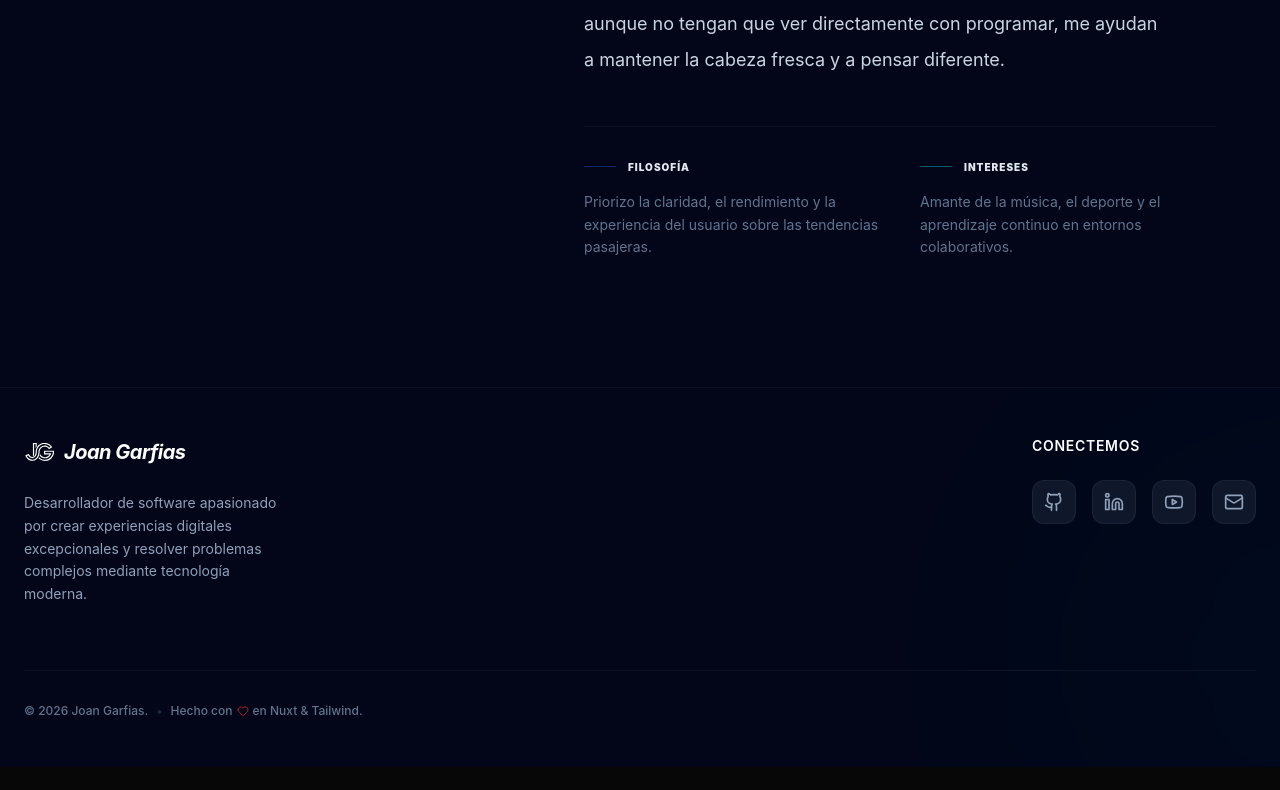
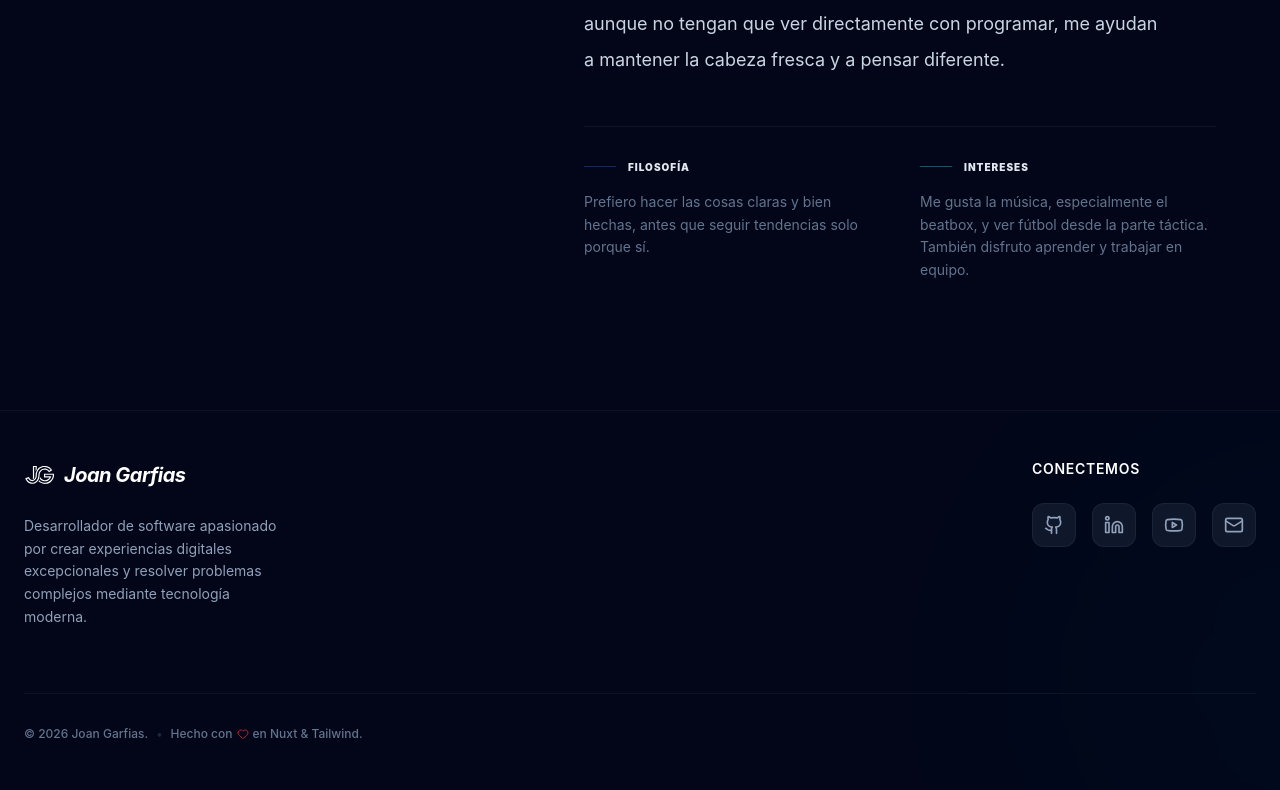
Before and after one commit to JoanGarfias/JoanGarfias.github.io, a Nuxt app: page /sobre-mi in a window 1280 px wide. Shown: the part 918-1708 px from the top of the page. Before the commit the page ends 1685 px from the top, so only its background shows below. Built offline with nearby package versions, Linux system fonts and the light colour scheme.

Commit message:
update about me section

```diff
--- a/app/components/AboutMe.vue
+++ b/app/components/AboutMe.vue
@@ -51,14 +51,14 @@
                 <div class="w-8 h-[1px] bg-primary/40"></div>
                 <h4 class="text-[10px] font-black uppercase tracking-widest text-slate-200">Filosofía</h4>
               </div>
-              <p class="text-sm text-slate-500 leading-relaxed">Priorizo la claridad, el rendimiento y la experiencia del usuario sobre las tendencias pasajeras.</p>
+              <p class="text-sm text-slate-500 leading-relaxed">Prefiero hacer las cosas claras y bien hechas, antes que seguir tendencias solo porque sí.</p>
             </div>
             <div class="space-y-4">
               <div class="flex items-center gap-3">
                 <div class="w-8 h-[1px] bg-cyan-400/40"></div>
                 <h4 class="text-[10px] font-black uppercase tracking-widest text-slate-200">Intereses</h4>
               </div>
-              <p class="text-sm text-slate-500 leading-relaxed">Amante de la música, el deporte y el aprendizaje continuo en entornos colaborativos.</p>
+              <p class="text-sm text-slate-500 leading-relaxed">Me gusta la música, especialmente el beatbox, y ver fútbol desde la parte táctica. También disfruto aprender y trabajar en equipo.</p>
             </div>
           </div>
         </div>
```
